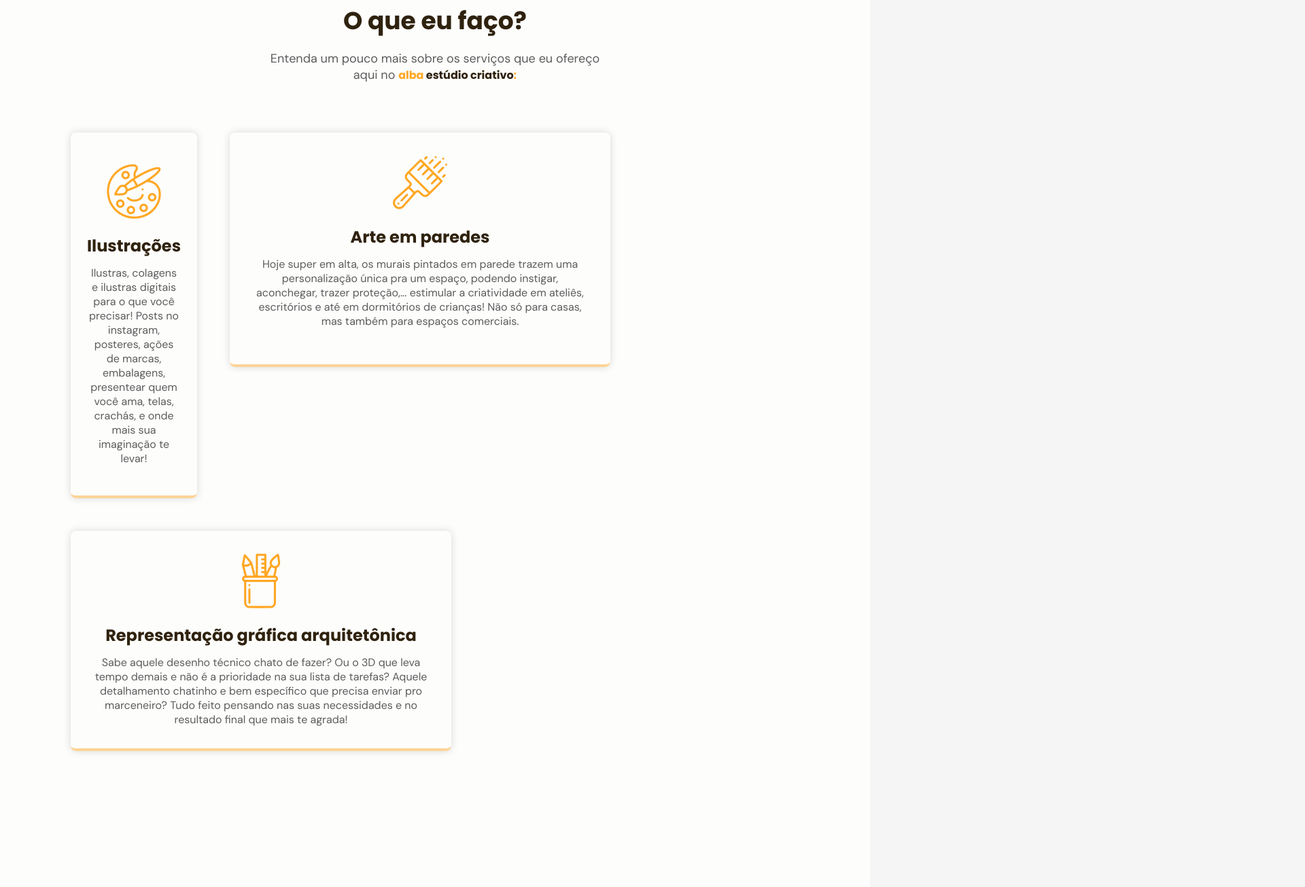
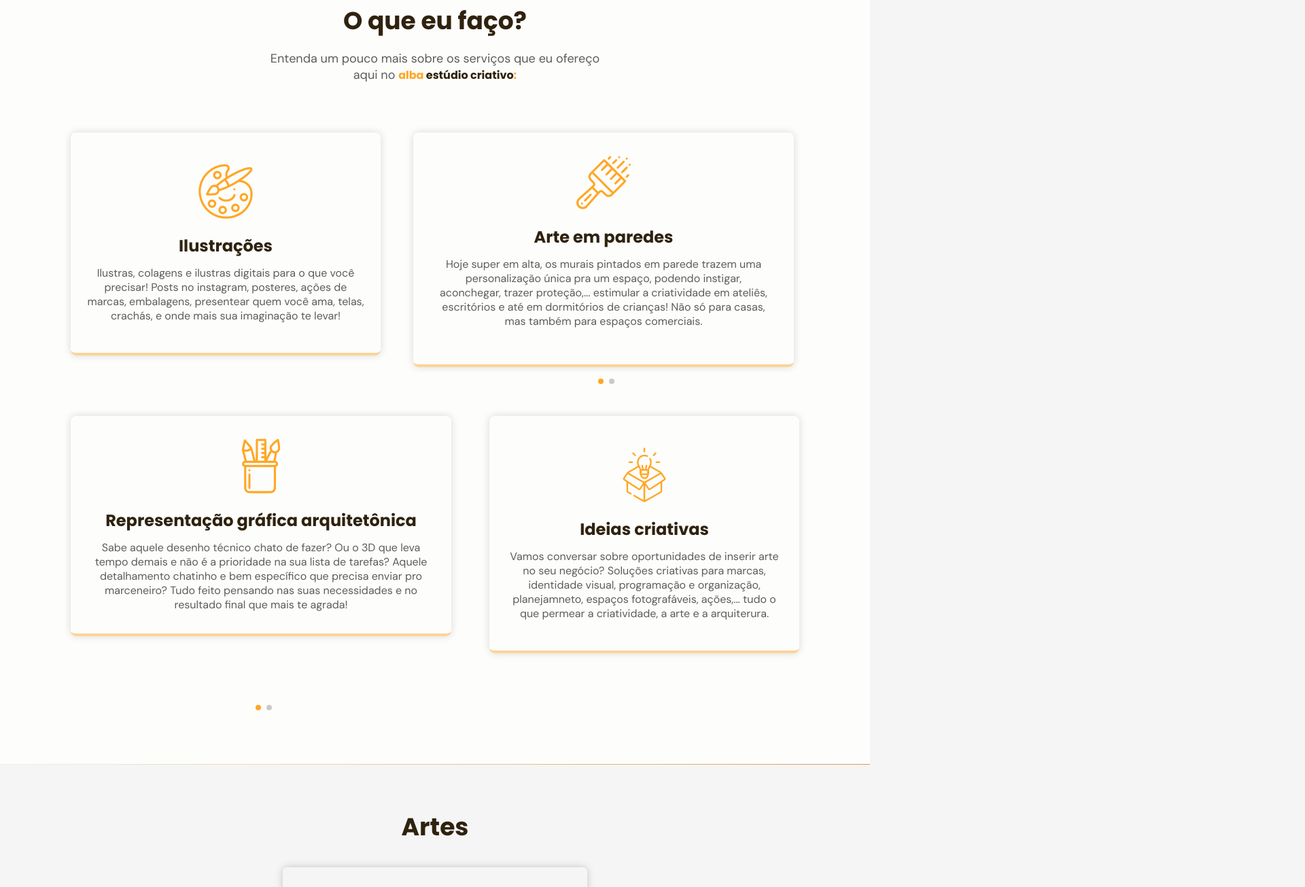
Before and after one commit to giobroliatto/alba-project, a plain HTML site: page index.html in a window 1280 px wide. Shown: the part 1383-2688 px from the top of the page at 68% size, 1920 px wide, since content can reach past the window. Drawn offline with nearby package versions, Linux system fonts and the light colour scheme; files whose address does not match are found by name.

Commit message:
swiper fixed

```diff
--- a/index.html
+++ b/index.html
@@ -117,7 +117,7 @@
                 <p>Ilustras, colagens e ilustras digitais para o que você precisar! Posts no instagram, posteres, ações de marcas, embalagens, presentear quem você ama, telas, crachás, e onde mais sua imaginação te levar!</p>
               </div>
 
-              <div class="swiper-container">
+              <div class="swiper">
                 <div class="swiper-wrapper">
 
                   <div class="swiper-slide">
@@ -149,7 +149,7 @@
 
 
 
-              <div class="swiper-container">
+              <div class="swiper">
                 <div class="swiper-wrapper">
 
                   <div class="swiper-slide">
@@ -220,7 +220,7 @@
             <h2 class="title">Artes</h2>
           </header>
 
-          <div class="swiper-container">
+          <div class="swiper">
 
             <div class="swiper-wrapper">
 
--- a/main.js
+++ b/main.js
@@ -43,7 +43,7 @@ window.addEventListener('scroll', function () {
 }) */
 
 /* carrossel/swiper/slider dos services */
-const swiper = new Swiper('.swiper-container', {
+const swiper = new Swiper('.swiper', {
   slidesPerView: 1,
   pagination: {
     el: '.swiper-pagination'
```
